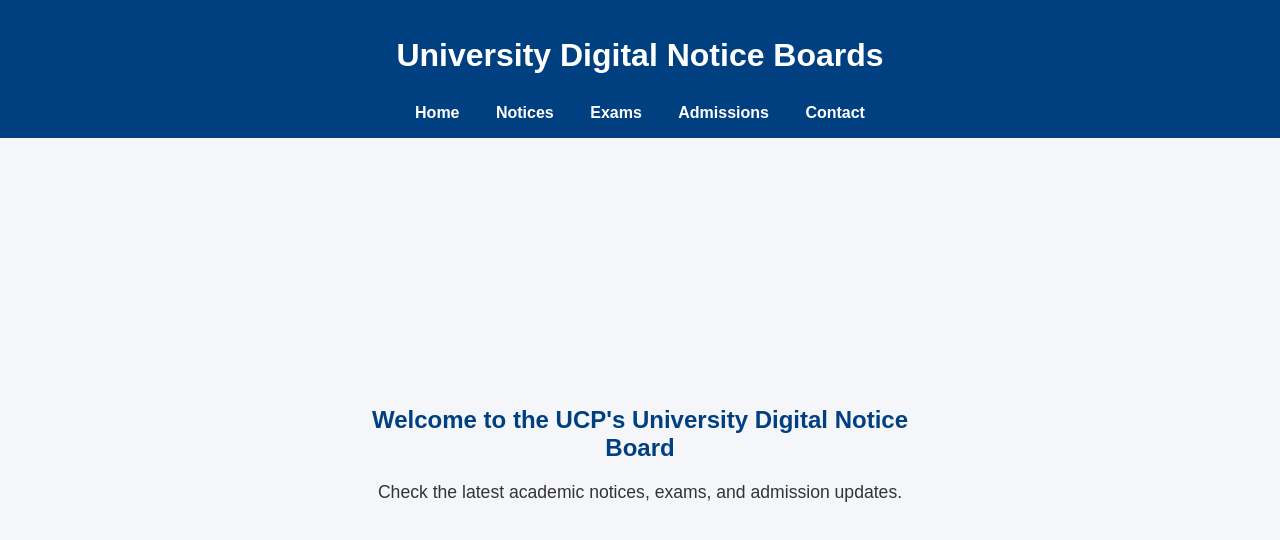
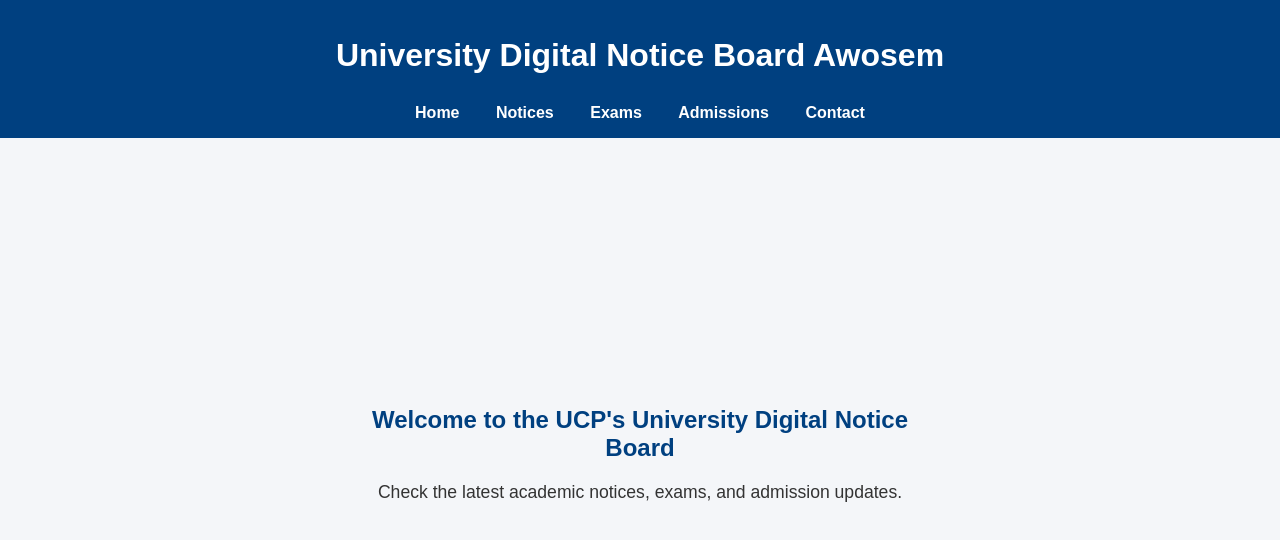
Before and after one commit to l1f22bsse0166/uni-notice-board, a website: page src/index.html in a window 1280 px wide. Drawn offline with Linux system fonts and the light colour scheme.

Commit message:
Updated Index.html File

```diff
--- a/src/index.html
+++ b/src/index.html
@@ -8,7 +8,7 @@
 <body>
     <header>
         <div class="header-container">
-            <h1>University Digital Notice Boards</h1>
+            <h1>University Digital Notice Board Awosem</h1>
             <nav>
                 <a href="index.html">Home</a>
                 <a href="notices.html">Notices</a>
```
